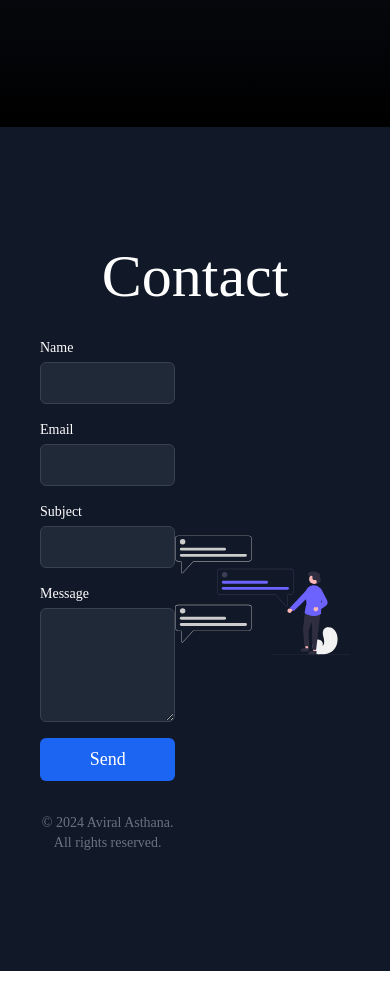
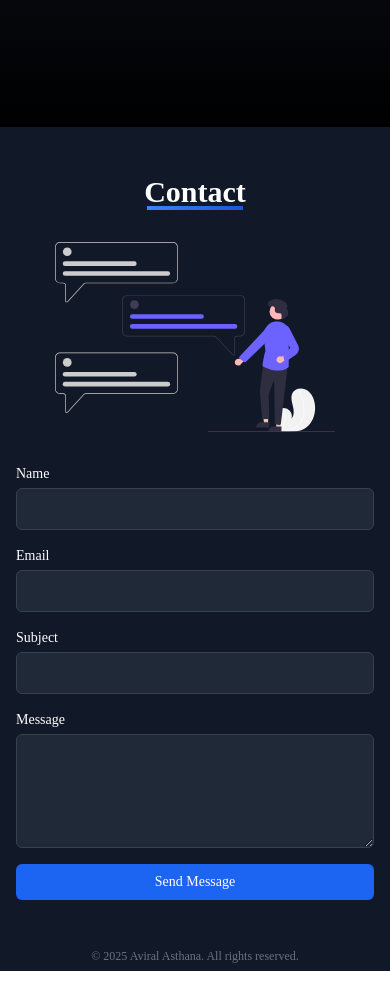
Before and after one commit to Aviral0702/Portfolio-final, a React (Vite) app: page / in a window 390 px wide. Shown: the part 4000-4988 px from the top of the page. Built offline with nearby package versions, Linux system fonts and the light colour scheme; no server answers.

Commit message:
feat: enhance Contact section layout and styling for improved user experience and responsiveness

```diff
--- a/src/Sections/Contact.jsx
+++ b/src/Sections/Contact.jsx
@@ -1,18 +1,22 @@
-import React, { useState,useRef } from "react";
-import toast, {Toaster} from "react-hot-toast";
+import React, { useState, useRef } from "react";
+import toast, { Toaster } from "react-hot-toast";
 import emailjs from "@emailjs/browser";
 import contactUs from "../assets/Images/undraw_personal-text_090t.svg";
+
 const Contact = () => {
-  const notify = () => toast.success("Message sent successfully!",{position: "bottom-right"});
+  const notify = () =>
+    toast.success("Message sent successfully!", { position: "bottom-right" });
   const [formData, setFormData] = useState({
     name: "",
     email: "",
     subject: "",
     message: "",
   });
+
   const SERVICE_KEY = import.meta.env.VITE_SERVICE_KEY;
   const TEMPLATE_KEY = import.meta.env.VITE_TEMPLATE_KEY;
   const form = useRef();
+
   const sendEmail = (e) => {
     e.preventDefault();
 
@@ -28,7 +32,7 @@ const Contact = () => {
             email: "",
             subject: "",
             message: "",
-          })
+          });
           notify();
           e.target.reset();
         },
@@ -49,53 +53,64 @@ const Contact = () => {
   return (
     <div
       id="contact"
-      className="section bg-gray-900 text-white flex flex-col justify-center p-10"
+      className="section min-h-screen bg-gray-900 text-white flex flex-col justify-center p-4 sm:p-6 md:p-10"
     >
-      <h1 className="text-6xl mb-8 text-center">Contact</h1>
-      <div className="flex justify-evenly items-center">
+      {/* Header with gradient underline */}
+      <h1 className="text-3xl sm:text-4xl md:text-5xl lg:text-6xl font-bold mt-16 sm:mt-20 mb-8 sm:mb-12 text-center relative">
+        Contact
+        <span className="absolute bottom-0 left-1/2 transform -translate-x-1/2 w-24 sm:w-32 h-1 bg-gradient-to-r from-blue-500 to-blue-700"></span>
+      </h1>
+
+      {/* Main content container */}
+      <div className="flex flex-col-reverse md:flex-row justify-center items-center gap-8 md:gap-12 lg:gap-16 max-w-7xl mx-auto w-full">
+        {/* Form section */}
         <div className="w-full max-w-md">
-          <form ref={form} onSubmit={sendEmail} className="space-y-4">
+          <form
+            ref={form}
+            onSubmit={sendEmail}
+            className="space-y-4 sm:space-y-6"
+          >
             <div>
-              <Toaster/>
-              <label className="block text-sm font-medium">Name</label>
+              <Toaster />
+              <label className="block text-sm font-medium mb-1">Name</label>
               <input
                 type="text"
                 name="from_name"
                 value={formData.from_name}
                 onChange={handleChange}
-                className="mt-1 block w-full px-3 py-2 bg-gray-800 text-white border border-gray-700 rounded-md"
+                className="mt-1 block w-full px-3 py-2 bg-gray-800 text-white border border-gray-700 rounded-md focus:ring-2 focus:ring-blue-500 focus:border-transparent transition-all duration-200"
                 required
               />
             </div>
             <div>
-              <label className="block text-sm font-medium">Email</label>
+              <label className="block text-sm font-medium mb-1">Email</label>
               <input
                 type="email"
                 name="user_email"
                 value={formData.user_email}
                 onChange={handleChange}
-                className="mt-1 block w-full px-3 py-2 bg-gray-800 text-white border border-gray-700 rounded-md"
+                className="mt-1 block w-full px-3 py-2 bg-gray-800 text-white border border-gray-700 rounded-md focus:ring-2 focus:ring-blue-500 focus:border-transparent transition-all duration-200"
                 required
               />
             </div>
             <div>
-              <label className="block text-sm font-medium">Subject</label>
+              <label className="block text-sm font-medium mb-1">Subject</label>
               <input
                 type="text"
                 name="subject"
                 value={formData.subject}
                 onChange={handleChange}
-                className="mt-1 block w-full px-3 py-2 bg-gray-800 text-white border border-gray-700 rounded-md"
+                className="mt-1 block w-full px-3 py-2 bg-gray-800 text-white border border-gray-700 rounded-md focus:ring-2 focus:ring-blue-500 focus:border-transparent transition-all duration-200"
                 required
               />
             </div>
             <div>
-              <label className="block text-sm font-medium">Message</label>
+              <label className="block text-sm font-medium mb-1">Message</label>
               <textarea
                 name="message"
                 value={formData.message}
                 onChange={handleChange}
-                className="mt-1 block w-full px-3 py-2 bg-gray-800 text-white border border-gray-700 rounded-md"
+                className="mt-1 block w-full px-3 py-2 bg-gray-800 text-white border border-gray-700 rounded-md focus:ring-2 focus:ring-blue-500 focus:border-transparent transition-all duration-200 resize-y min-h-[100px]"
                 rows="4"
                 required
               />
@@ -103,23 +118,28 @@ const Contact = () => {
             <div>
               <button
                 type="submit"
-                className="w-full px-4 py-2 bg-blue-600 text-white font-medium rounded-md hover:bg-blue-700"
+                className="w-full px-4 py-2 bg-blue-600 text-white font-medium rounded-md hover:bg-blue-700 transform hover:scale-105 transition-all duration-200 text-sm sm:text-base"
               >
-                Send
+                Send Message
               </button>
             </div>
           </form>
-          <footer className="mt-8 text-center text-sm text-gray-500">
-            © 2024 Aviral Asthana. All rights reserved.
-          </footer>
         </div>
-        <div>
+
+        {/* Image section */}
+        <div className="w-full max-w-sm sm:max-w-md md:max-w-lg">
           <img
             src={contactUs}
-            className="h-[400px] w-[400px] hover:scale-125 transition-all duration-500"
+            alt="Contact illustration"
+            className="w-full h-auto max-w-[280px] sm:max-w-[320px] md:max-w-[400px] mx-auto hover:scale-110 transition-all duration-500"
           />
         </div>
       </div>
+
+      {/* Footer */}
+      <footer className="mt-12 sm:mt-16 pb-6 text-center text-xs sm:text-sm text-gray-500">
+        © {new Date().getFullYear()} Aviral Asthana. All rights reserved.
+      </footer>
     </div>
   );
 };
```
